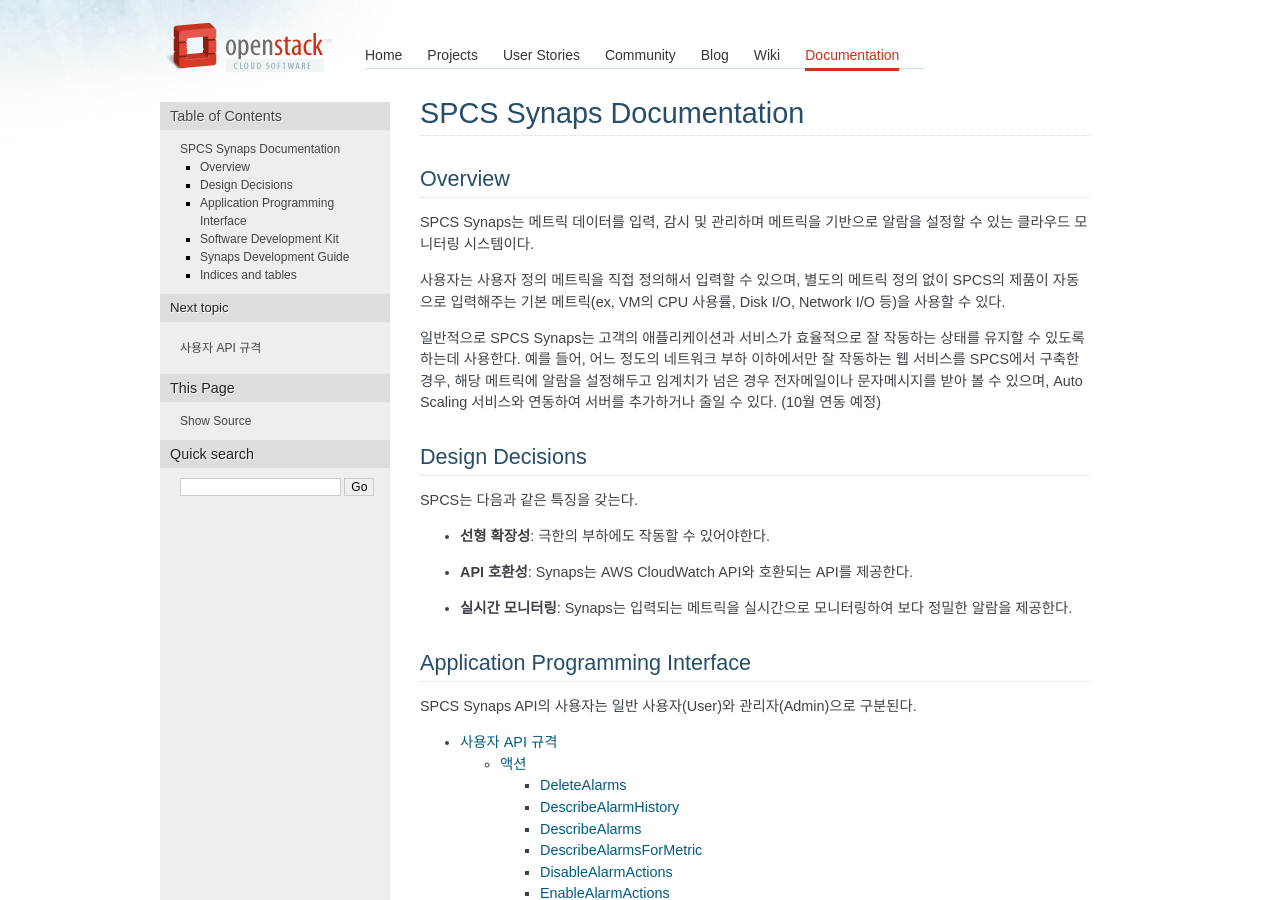
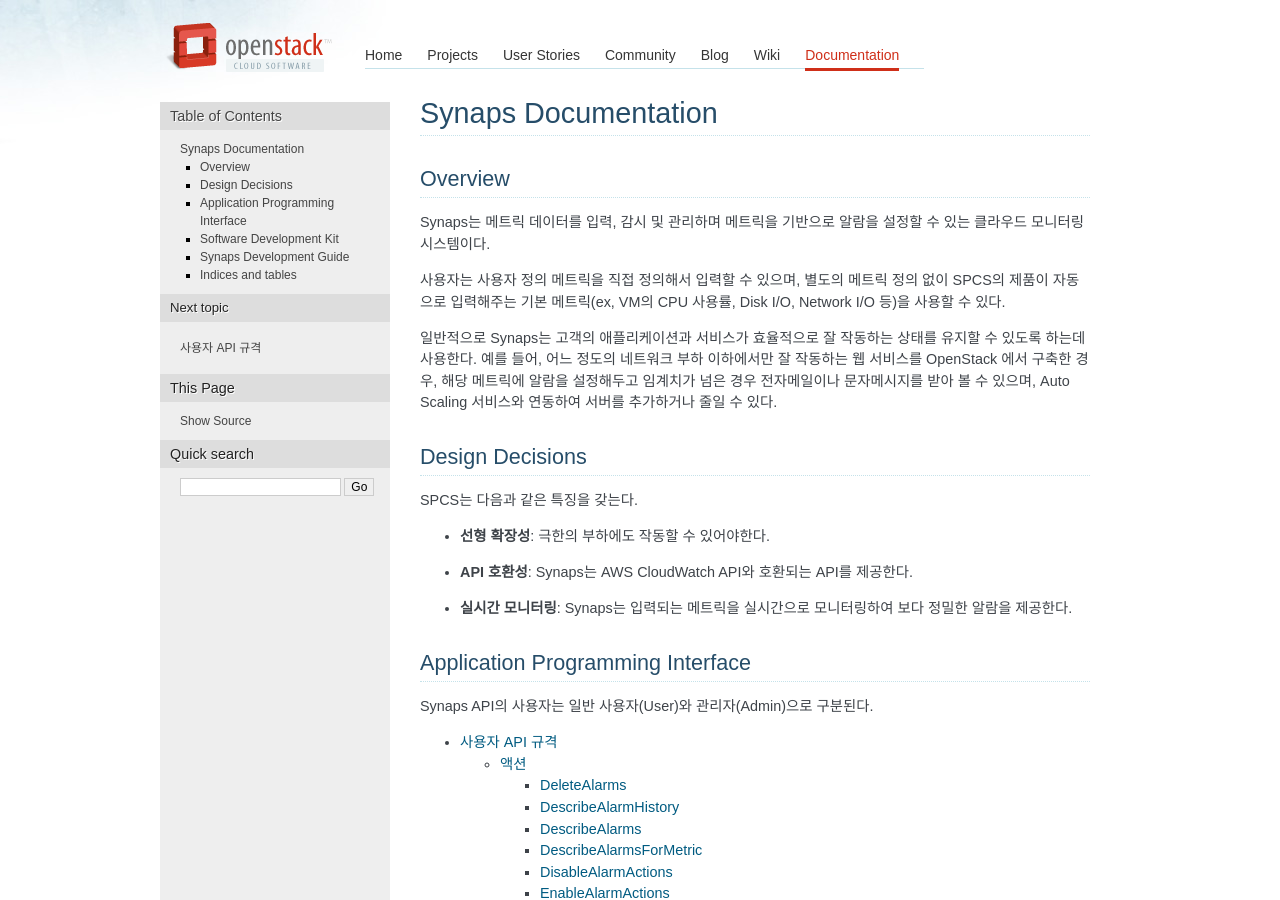
Before and after one commit to spcs/synaps, a Sphinx documentation site: the page built from synaps-api/doc/source/index.rst, in a window 1280 px wide and 900 px high. Built offline with Sphinx 7.4.7, drawn with Linux system fonts in a browser that asks for light colours; formulas are drawn with MathJax 3; some of the changed text lies outside the part shown.

Commit message:
refs #508 Synaps overview 수정

```diff
--- a/synaps-api/doc/source/index.rst
+++ b/synaps-api/doc/source/index.rst
@@ -2,24 +2,24 @@
       Copyright 2012 Samsung SDS.
       All Rights Reserved.
 
-SPCS Synaps Documentation
-=========================
+Synaps Documentation
+====================
 
 Overview
 --------
 
-SPCS Synaps는 메트릭 데이터를 입력, 감시 및 관리하며 메트릭을 기반으로 알람을
+Synaps는 메트릭 데이터를 입력, 감시 및 관리하며 메트릭을 기반으로 알람을
 설정할 수 있는 클라우드 모니터링 시스템이다.
 
 사용자는 사용자 정의 메트릭을 직접 정의해서 입력할 수 있으며, 별도의 메트릭
 정의 없이 SPCS의 제품이 자동으로 입력해주는 기본 메트릭(ex, VM의 CPU 사용률,
 Disk I/O, Network I/O 등)을 사용할 수 있다.
 
-일반적으로 SPCS Synaps는 고객의 애플리케이션과 서비스가 효율적으로 잘 작동하는
+일반적으로 Synaps는 고객의 애플리케이션과 서비스가 효율적으로 잘 작동하는
 상태를 유지할 수 있도록 하는데 사용한다. 예를 들어, 어느 정도의 네트워크 부하
-이하에서만 잘 작동하는 웹 서비스를 SPCS에서 구축한 경우, 해당 메트릭에 알람을
-설정해두고 임계치가 넘은 경우 전자메일이나 문자메시지를 받아 볼 수 있으며, Auto
-Scaling 서비스와 연동하여 서버를 추가하거나 줄일 수 있다. (10월 연동 예정)
+이하에서만 잘 작동하는 웹 서비스를 OpenStack 에서 구축한 경우, 해당 메트릭에
+알람을 설정해두고 임계치가 넘은 경우 전자메일이나 문자메시지를 받아 볼 수
+있으며, Auto Scaling 서비스와 연동하여 서버를 추가하거나 줄일 수 있다.
 
 
 Design Decisions
@@ -35,7 +35,7 @@
 
 Application Programming Interface
 ---------------------------------
-SPCS Synaps API의 사용자는 일반 사용자(User)와 관리자(Admin)으로 구분된다.
+Synaps API의 사용자는 일반 사용자(User)와 관리자(Admin)으로 구분된다.
 
 .. toctree::
     :maxdepth: 3
@@ -46,7 +46,7 @@
 
 Software Development Kit
 ------------------------
-SPCS Synaps SDK의 사용자는 일반 사용자(User)와 관리자(Admin)으로 구분된다.
+Synaps SDK의 사용자는 일반 사용자(User)와 관리자(Admin)으로 구분된다.
 
 .. toctree::
     :maxdepth: 2
```
